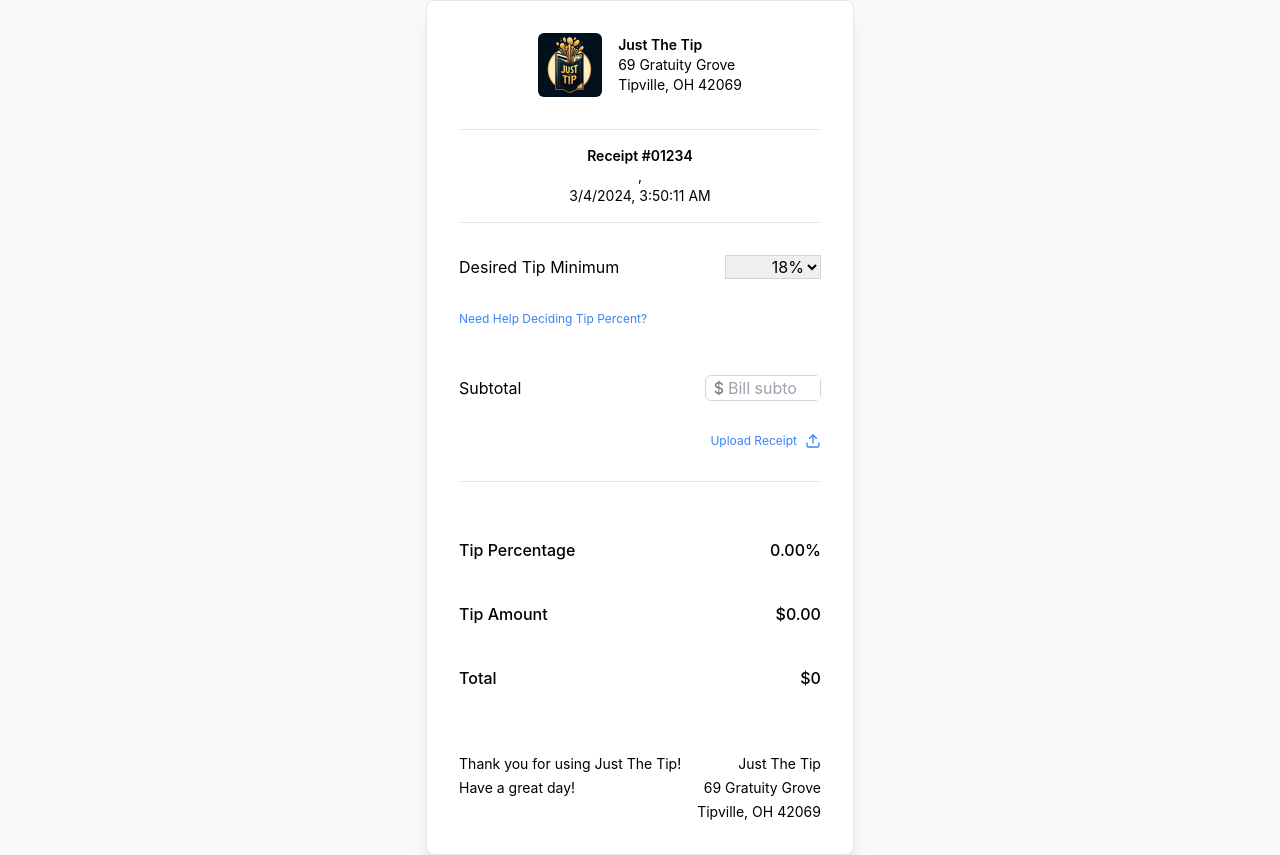
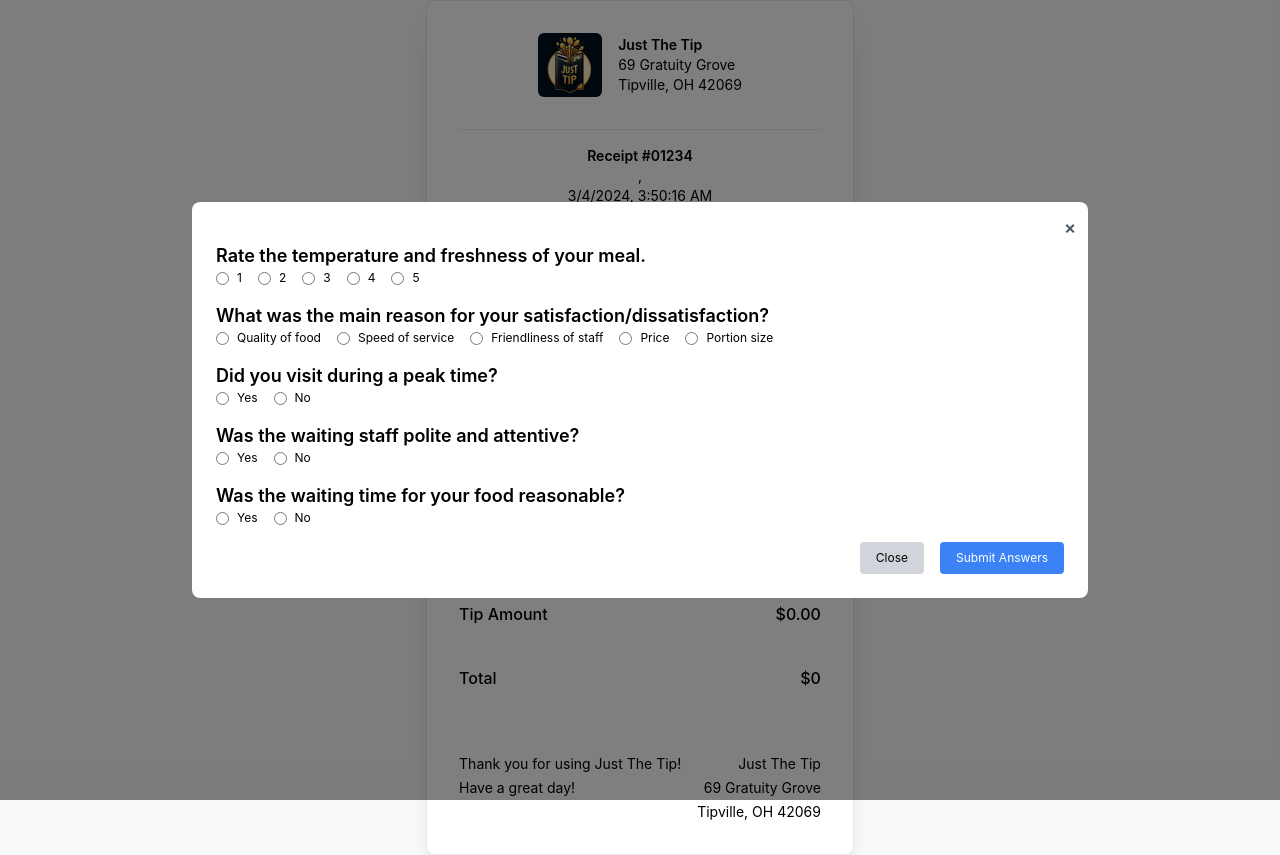
Before and after one commit to Andrew-Barker/just-the-tip, a React (Create React App) app: page / in a window 1280 px wide. Both pictures are taken after a click on the button "Need Help Deciding Tip Percent?". Built offline with nearby package versions, Linux system fonts and the light colour scheme; no server answers.

Commit message:
Implemented dynamic questions with weighted values on response

```diff
--- /dev/null
+++ b/src/Questionnaire.js
@@ -0,0 +1,162 @@
+// Questionnaire.js
+import React, { useState, useEffect } from 'react';
+
+function shuffleArray(array) {
+    let currentIndex = array.length, randomIndex;
+
+    // While there remain elements to shuffle.
+    while (currentIndex !== 0) {
+
+        // Pick a remaining element.
+        randomIndex = Math.floor(Math.random() * currentIndex);
+        currentIndex--;
+
+        // And swap it with the current element.
+        [array[currentIndex], array[randomIndex]] = [
+            array[randomIndex], array[currentIndex]];
+    }
+
+    return array;
+}
+
+
+const questions = [
+  { text: 'Was your table ready in a timely manner?', type: 'yes_no', values: { Yes: 0.20, No: 0.10 } },
+  { text: 'Was the waiting staff polite and attentive?', type: 'yes_no', values: { Yes: 0.25, No: 0.05 } },
+  { text: 'Did the server explain the menu and specials clearly?', type: 'yes_no', values: { Yes: 0.15, No: 0.10 } },
+  { text: 'Were your drinks refilled promptly?', type: 'yes_no', values: { Yes: 0.20, No: 0.10 } },
+  { text: 'Did the staff accommodate any special requests or dietary needs?', type: 'yes_no', values: { Yes: 0.25, No: 0.10 } },
+  { text: 'Was the waiting time for your food reasonable?', type: 'yes_no', values: { Yes: 0.20, No: 0.10 } },
+  { text: 'Did the waiting staff check back to ensure your satisfaction with the meal?', type: 'yes_no', values: { Yes: 0.23, No: 0.08 } },
+  { text: 'Was the order accurate without any mistakes?', type: 'yes_no', values: { Yes: 0.25, No: 0.05 } },
+  { text: 'Were the payment and billing processes handled efficiently?', type: 'yes_no', values: { Yes: 0.20, No: 0.10 } },
+  { text: 'Did the server suggest any desserts at the end of the meal?', type: 'yes_no', values: { Yes: 0.18, No: 0.12 } },
+  { text: 'Rate the overall friendliness of the waiting staff.', type: 'rating', values: { 1: 0.05, 2: 0.10, 3: 0.15, 4: 0.18, 5: 0.22 } },
+  { text: 'Rate the cleanliness and presentation of the table setting.', type: 'rating', values: { 1: 0.05, 2: 0.10, 3: 0.15, 4: 0.18, 5: 0.22 } },
+  { text: 'Rate the overall taste and quality of the food.', type: 'rating', values: { 1: 0.05, 2: 0.10, 3: 0.15, 4: 0.18, 5: 0.22 } },
+  { text: 'Rate the portion sizes of the dishes served.', type: 'rating', values: { 1: 0.05, 2: 0.10, 3: 0.15, 4: 0.18, 5: 0.22 } },
+  { text: 'Rate the ambiance and comfort of the dining area.', type: 'rating', values: { 1: 0.05, 2: 0.10, 3: 0.15, 4: 0.18, 5: 0.22 } },
+  { text: 'Rate the overall speed of service.', type: 'rating', values: { 1: 0.05, 2: 0.10, 3: 0.15, 4: 0.18, 5: 0.22 } },
+  { text: 'Rate the knowledge of the server regarding the menu.', type: 'rating', values: { 1: 0.05, 2: 0.10, 3: 0.15, 4: 0.18, 5: 0.22 } },
+  { text: 'Rate the variety and options available on the menu.', type: 'rating', values: { 1: 0.05, 2: 0.10, 3: 0.15, 4: 0.18, 5: 0.22 } },
+  { text: 'Rate the temperature and freshness of your meal.', type: 'rating', values: { 1: 0.05, 2: 0.10, 3: 0.15, 4: 0.18, 5: 0.22 } },
+  { text: 'What was your group size?', type: 'multiple_choice', options: ['Alone', '2-4 people', '5-10 people', 'More than 10'], values: { 'Alone': 0.10, '2-4 people': 0.15, '5-10 people': 0.18, 'More than 10': 0.25 } },
+  { text: 'What was the main reason for your satisfaction/dissatisfaction?', type: 'multiple_choice', options: ['Quality of food', 'Speed of service', 'Friendliness of staff', 'Price', 'Portion size'], values: { 'Quality of food': 0.10, 'Speed of service': 0.20, 'Friendliness of staff': 0.25, 'Price': 0.15, 'Portion size': 0.10 } },
+  { text: 'Did you visit during a peak time?', type: 'yes_no', values: { Yes: 0.20, No: 0.15 } }
+];
+
+
+const initialAnswers = questions.map(() => null);
+
+const Questionnaire = ({ onSubmit, onClose }) => {
+  const [selectedQuestions, setSelectedQuestions] = useState([]);
+  const [answers, setAnswers] = useState([]);
+  const [answersValue, setAnswersValue] = useState([]);
+
+  useEffect(() => {
+    const shuffledQuestions = shuffleArray([...questions]);
+    const questionsForThisSession = shuffledQuestions.slice(0, 5);
+    setSelectedQuestions(questionsForThisSession);
+    setAnswers(new Array(questionsForThisSession.length).fill(null));
+    setAnswersValue(new Array(questionsForThisSession.length).fill(null));
+  }, []);
+
+  const handleQuestionChange = (index, value) => {
+    const newAnswers = [...answers];
+    const newAnswersValues = [...answersValue];
+    newAnswers[index] = value;
+    newAnswersValues[index] = selectedQuestions[index].values[value];
+    setAnswers(newAnswers);
+    setAnswersValue(newAnswersValues);
+  };
+
+  return (
+    <div className="fixed inset-0 bg-black bg-opacity-50 flex justify-center items-center">
+      <div className="relative bg-white p-6 rounded-lg w-11/12 max-w-4xl space-y-4">
+        <button onClick={onClose} className="absolute top-3 right-3 text-lg font-semibold text-gray-600 hover:text-gray-900">
+          &times; {/* This is the 'X' button */}
+        </button>
+        <form onSubmit={(e) => {
+          e.preventDefault();
+          onSubmit(answersValue);
+        }}>
+          {selectedQuestions.map((question, index) => (
+            <div key={index} className="mb-4">
+              <p className="text-lg font-semibold">{question.text}</p>
+              {question.type === 'yes_no' && (
+                <div className="flex space-x-4 justify-start">
+                  <label className="inline-flex items-center">
+                    <input
+                      type="radio"
+                      className="form-radio"
+                      name={`question-${index}`}
+                      value="Yes"
+                      checked={answers[index] === 'Yes'}
+                      onChange={() => handleQuestionChange(index, 'Yes')}
+                    />
+                    <span className="ml-2">Yes</span>
+                  </label>
+                  <label className="inline-flex items-center">
+                    <input
+                      type="radio"
+                      className="form-radio"
+                      name={`question-${index}`}
+                      value="No"
+                      checked={answers[index] === 'No'}
+                      onChange={() => handleQuestionChange(index, 'No')}
+                    />
+                    <span className="ml-2">No</span>
+                  </label>
+                </div>
+                )}
+              {question.type === 'rating' && (
+                <div className="flex space-x-4 justify-start">
+                  {[1, 2, 3, 4, 5].map((rating) => (
+                    <label key={rating} className="inline-flex items-center">
+                      <input
+                        type="radio"
+                        className="form-radio"
+                        name={`question-${index}`}
+                        value={rating}
+                        checked={answers[index] === rating}
+                        onChange={() => handleQuestionChange(index, rating)}
+                      />
+                      <span className="ml-2">{rating}</span>
+                    </label>
+                    ))}
+                </div>
+                )}
+              {question.type === 'multiple_choice' && (
+                <div className="flex flex-wrap items-center justify-start space-x-4">
+                  {question.options.map((option, optionIndex) => (
+                    <label key={optionIndex} className="inline-flex items-center">
+                      <input
+                        type="radio"
+                        className="form-radio"
+                        name={`question-${index}`}
+                        value={option}
+                        checked={answers[index] === option}
+                        onChange={() => handleQuestionChange(index, option)}
+                      />
+                      <span className="ml-2">{option}</span>
+                    </label>
+                    ))}
+                </div>
+                )}
+            </div>
+            ))}
+          <div className="flex justify-end space-x-4">
+            <button type="button" onClick={onClose} className="px-4 py-2 bg-gray-300 hover:bg-gray-400 rounded text-black">
+              Close
+            </button>
+            <button type="submit" className="px-4 py-2 bg-blue-500 hover:bg-blue-600 rounded text-white">
+              Submit Answers
+            </button>
+          </div>
+        </form>
+      </div>
+    </div>
+    );
+};
+
+export default Questionnaire;
--- a/src/Receipt.js
+++ b/src/Receipt.js
@@ -1,14 +1,16 @@
 import LocationComponent from './Location';
+import Questionnaire from './Questionnaire';
 import React, { useState, useEffect } from 'react';
 
 const Receipt = () => {
-  const [selectedTipMin, setSelectedTipMin] = useState('18');
+  const [averageTipFromQuestions, setAverageTipFromQuestions] = useState(null);
   const [data, setData] = useState({minTip: '18', subTotal: null});
   const [results, setResults] = useState({
     finalBillTotal: 0,
     finalTipAmount: 0,
     finalTipPercent: 0,
   });
+  const [showQuestionnaire, setShowQuestionnaire] = useState(false);
 
   const handleTipMinChange = (event) => {
     setData(prevState => ({...prevState, minTip: event.target.value}));
@@ -24,9 +26,21 @@ const Receipt = () => {
     }
   };
 
+  const handleQuestionnaireSubmit = (answers) => {
+    console.log('the ansswers', answers)
+    // Calculate the average tip based on answers
+    const averageTip = (answers.reduce((acc, curr) => acc + curr, 0) / answers.length)*100;
+    console.log('averageTip',averageTip)
+    setData(prevState => ({...prevState, minTip: averageTip.toFixed(2)}));
+    setAverageTipFromQuestions(averageTip.toFixed(2))
+    setShowQuestionnaire(false); // Hide questionnaire after submission
+  };
+
+
   useEffect(() => {
+    console.log('calc the percent');
     const subTotal = Number(data.subTotal); // Ensure this is a number
-    const minTipPercent = Number(data.minTip); // Convert to number in case it's coming from a select option as a string
+    let minTipPercent = Number(data.minTip); // Convert to number in case it's coming from a select option as a string
 
     const finalBillTotal = Math.ceil(subTotal + subTotal * (minTipPercent / 100));
     const finalTipAmount = Number(finalBillTotal - subTotal).toFixed(2); // This will be a string, but that's okay for display
@@ -37,7 +51,8 @@ const Receipt = () => {
       finalTipAmount,
       finalTipPercent: subTotal ? finalTipPercent.toFixed(2) : Number(0).toFixed(2), // Convert to fixed decimal place for display
     });
-    }, [data]);
+    }, [data]); // Add averageTipFromQuestions as a dependency
+
 
     return (
     <div className="grid max-w-md gap-4 p-4 mx-auto border border-gray-200 rounded-lg bg-white shadow-xl md:max-w-2xl md:p-8 md:gap-8">
@@ -81,14 +96,16 @@ const Receipt = () => {
             <option value="20">20%</option>
             <option value="22">22%</option>
             <option value="25">25%</option>
+            {averageTipFromQuestions && <option value={averageTipFromQuestions}>{averageTipFromQuestions}%</option>}
           </select>
         </div>
       </div>
       <div className="flex items-center justify-start text-xs">
         <div>
-          <button className="flex items-center text-blue-500 hover:underline">
+          <button onClick={() => setShowQuestionnaire(true)} className="flex items-center text-blue-500 hover:underline">
             Need Help Deciding Tip Percent?
           </button>
+          {showQuestionnaire && <Questionnaire onSubmit={handleQuestionnaireSubmit} onClose={() => setShowQuestionnaire(false)}/>}
         </div>
       </div>
       <div className="flex items-center justify-between pt-4">
```
